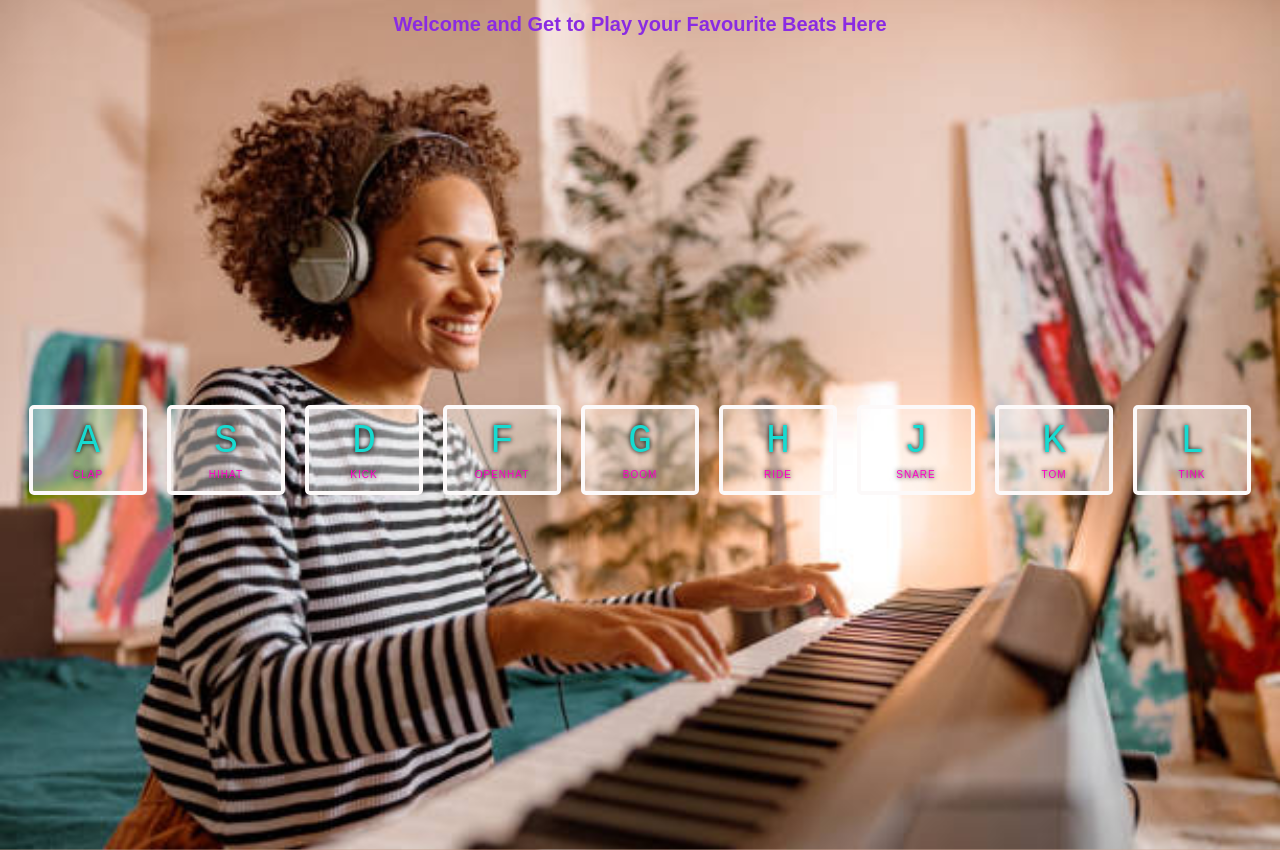
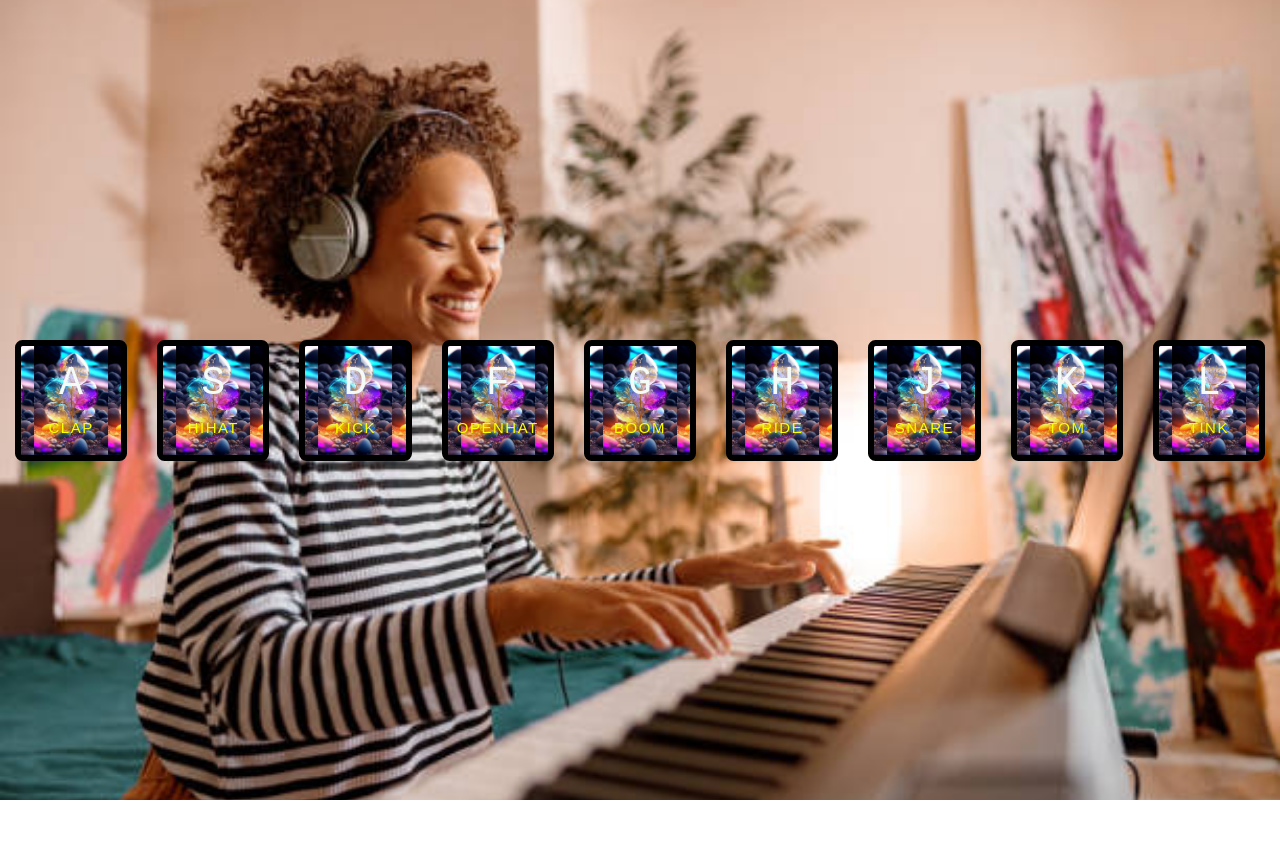
Before and after one commit to Oladigbs18/30-days-Vanilla-project, a website: page Drum Kit.html in a window 1280 px wide. After the commit the page ends 800 px from the top, so only its background shows below. Drawn offline with Linux system fonts and the light colour scheme.

Commit message:
keyboard drum set💕👌😍👌✔

```diff
--- a/Drum Kit.css
+++ b/Drum Kit.css
@@ -1,6 +1,6 @@
 html {
-  font-size: 10px;
-  background: url('./istockphoto-1356757340-612x612.jpg') bottom center;
+  font-size: 15px;
+  background: url('./istockphoto-1356757340-612x612.jpg') no-repeat center;
   background-size: cover;
 }
 
@@ -11,25 +11,25 @@ body,html {
 }
 
 .key{
-    border: 4px solid rgb(252, 249, 249);
-    border-radius: 5px;
-    margin: 1rem;
-    font-size: 1.5rem;
-    color: rgb(23, 219, 209);
-    padding: 1rem 0.5rem;
-    transition: all 0.07s ease;
-    width: 100px;
-    text-align: center;
-    text-shadow: 0 0 5px black;
-    background: rgba(255, 255, 255, 0.4);
-    text-transform: uppercase;
-    cursor: pointer;
+  border: .4rem solid black;
+  border-radius: .5rem;
+  margin: 1rem;
+  font-size: 2rem;
+  padding: 1rem .5rem;
+  transition: all .07s ease;
+  width: 10rem;
+  text-align: center;
+  color: rgb(244, 250, 246);
+  background: rgba(0,0,0,0.4) url('./uwp4184133.jpeg') center;
+  text-shadow: 0 0 1.0rem rgb(252, 248, 248);
+  background-size:contain;
+  cursor: pointer;
   }
 
   .playing {
     transform: scale(1.1);
-    border-color: #ff00aa;
-    box-shadow: 0 0.5rem 1rem #ff00aa;
+    border-color: #05ec10;
+    box-shadow: 0 0.5rem 1rem #0497ec;
   }
 
   .keys {
@@ -49,5 +49,6 @@ body,html {
     font-size: 1.0rem;
     text-transform: uppercase;
     letter-spacing: 0.1rem;
-    color: #ff00c8;
+    color: #fbff00;
+    text-shadow: #0c0c0c 0 0 1.5rem;
 }
--- a/Drum Kit.html
+++ b/Drum Kit.html
@@ -2,79 +2,82 @@
 <html lang="en">
 <head>
   <meta charset="UTF-8">
-    <title>Drum Kit</title>
+  <title>JS Drum Kit</title>
   <link rel="stylesheet" href="Drum Kit.css">
 </head>
-<h1 style="color: blueviolet; text-align: center;"> <b>Welcome</b> and <b>Get to Play</b> your Favourite Beats Here</h1>
 <body>
-    <!-- to create a drum kit using keyboard letters -->
-    <div class = "keys">
-    <div data-key = "65" class = "key">
+
+
+  <div class="keys">
+    <div data-key="65" class="key">
       <kbd>A</kbd>
-        <span class = "sound">clap</span>
+      <span class="sound">clap</span>
     </div>
-    <div data-key = "83" class = "key">
+    <div data-key="83" class="key">
       <kbd>S</kbd>
-        <span class = "sound">hihat</span>
+      <span class="sound">hihat</span>
     </div>
-    <div data-key = "68" class = "key">
+    <div data-key="68" class="key">
       <kbd>D</kbd>
-        <span class = "sound">kick</span>
+      <span class="sound">kick</span>
     </div>
-    <div data-key = "70" class = "key">
+    <div data-key="70" class="key">
       <kbd>F</kbd>
-        <span class = "sound">openhat</span>
+      <span class="sound">openhat</span>
     </div>
-    <div data-key = "71" class = "key">
+    <div data-key="71" class="key">
       <kbd>G</kbd>
-        <span class = "sound">boom</span>
+      <span class="sound">boom</span>
     </div>
-    <div data-key = "72" class = "key">
+    <div data-key="72" class="key">
       <kbd>H</kbd>
-        <span class = "sound">ride</span>
+      <span class="sound">ride</span>
     </div>
-    <div data-key = "74" class = "key">
+    <div data-key="74" class="key">
       <kbd>J</kbd>
-        <span class = "sound">snare</span>
+      <span class="sound">snare</span>
     </div>
-    <div data-key = "75" class = "key">
+    <div data-key="75" class="key">
       <kbd>K</kbd>
-        <span class = "sound">tom</span>
+      <span class="sound">tom</span>
     </div>
-    <div data-key = "76" class = "key">
+    <div data-key="76" class="key">
       <kbd>L</kbd>
-        <span class = "sound">tink</span>
+      <span class="sound">tink</span>
     </div>
   </div>
 
-    <audio data-key = "65" src = "sounds/clap.wav"></audio>
-    <audio data-key = "83" src = "sounds/hihat.wav"></audio>
-    <audio data-key = "68" src = "sounds/kick.wav"></audio>
-    <audio data-key = "70" src = "sounds/openhat.wav"></audio>
-    <audio data-key = "71" src = "sounds/boom.wav"></audio>
-    <audio data-key = "72" src = "sounds/ride.wav"></audio>
-    <audio data-key = "74" src = "sounds/snare.wav"></audio>
-    <audio data-key = "75" src = "sounds/tom.wav"></audio>
-    <audio data-key = "76" src = "sounds/tink.wav"></audio>
+  <audio data-key="65" src="sounds/clap.wav"></audio>
+  <audio data-key="83" src="sounds/hihat.wav"></audio>
+  <audio data-key="68" src="sounds/kick.wav"></audio>
+  <audio data-key="70" src="sounds/openhat.wav"></audio>
+  <audio data-key="71" src="sounds/boom.wav"></audio>
+  <audio data-key="72" src="sounds/ride.wav"></audio>
+  <audio data-key="74" src="sounds/snare.wav"></audio>
+  <audio data-key="75" src="sounds/tom.wav"></audio>
+  <audio data-key="76" src="sounds/tink.wav"></audio>
 
 <script>
-        function playSound(e){
-            const audio = document.querySelector(`audio[data-key = "${e.keyCode}"]`);
-            const key = document.querySelector(`.key[data-key = "${e.keyCode}"]`);
-            if(!audio) return; //stop the function from running all together
-            audio.currentTime = 0; //rewind to the start
-            audio.play();
-            key.classList.add('playing');
+  function removeTransition(e) {
+    if (e.propertyName !== 'transform') return;
+    e.target.classList.remove('playing');
   }
 
-        function removeTransition(e){
-            if(e.propertyName !== 'transform') return; //skip it if it's not a transform
-            this.classList.remove('playing');
+  function playSound(e) {
+    const audio = document.querySelector(`audio[data-key="${e.keyCode}"]`);
+    const key = document.querySelector(`div[data-key="${e.keyCode}"]`);
+    if (!audio) return;
+
+    key.classList.add('playing');
+    audio.currentTime = 0;
+    audio.play();
   }
 
-        const keys = document.querySelectorAll('.key');
+  const keys = Array.from(document.querySelectorAll('.key'));
   keys.forEach(key => key.addEventListener('transitionend', removeTransition));
   window.addEventListener('keydown', playSound);
 </script>
+
+
 </body>
 </html>
```
Also changed, not shown: istockphoto-1462445742-612x612.jpg (added), istockphoto-623214096-612x612.jpg (added), x-wen-qjCHPZbeXCQ-unsplash.jpg (added). Lines whose indentation alone changed are shown as unchanged.
